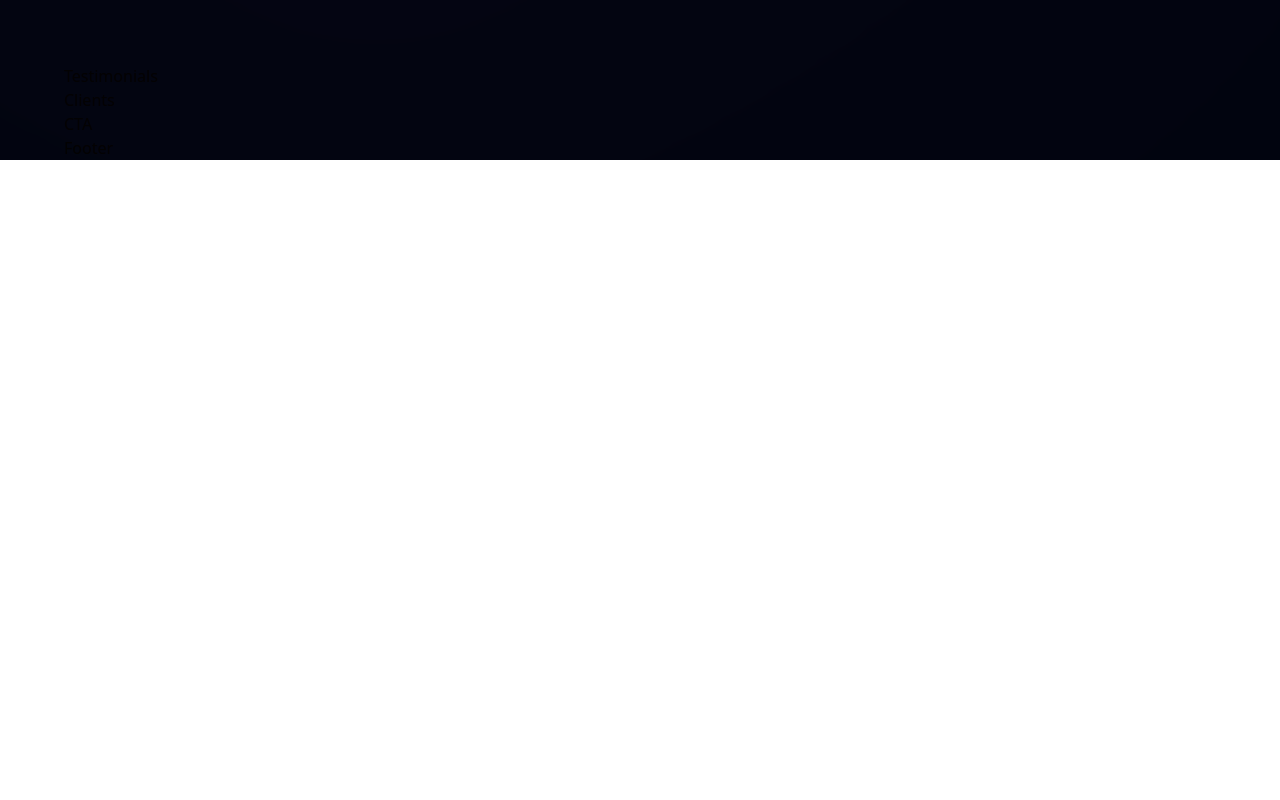
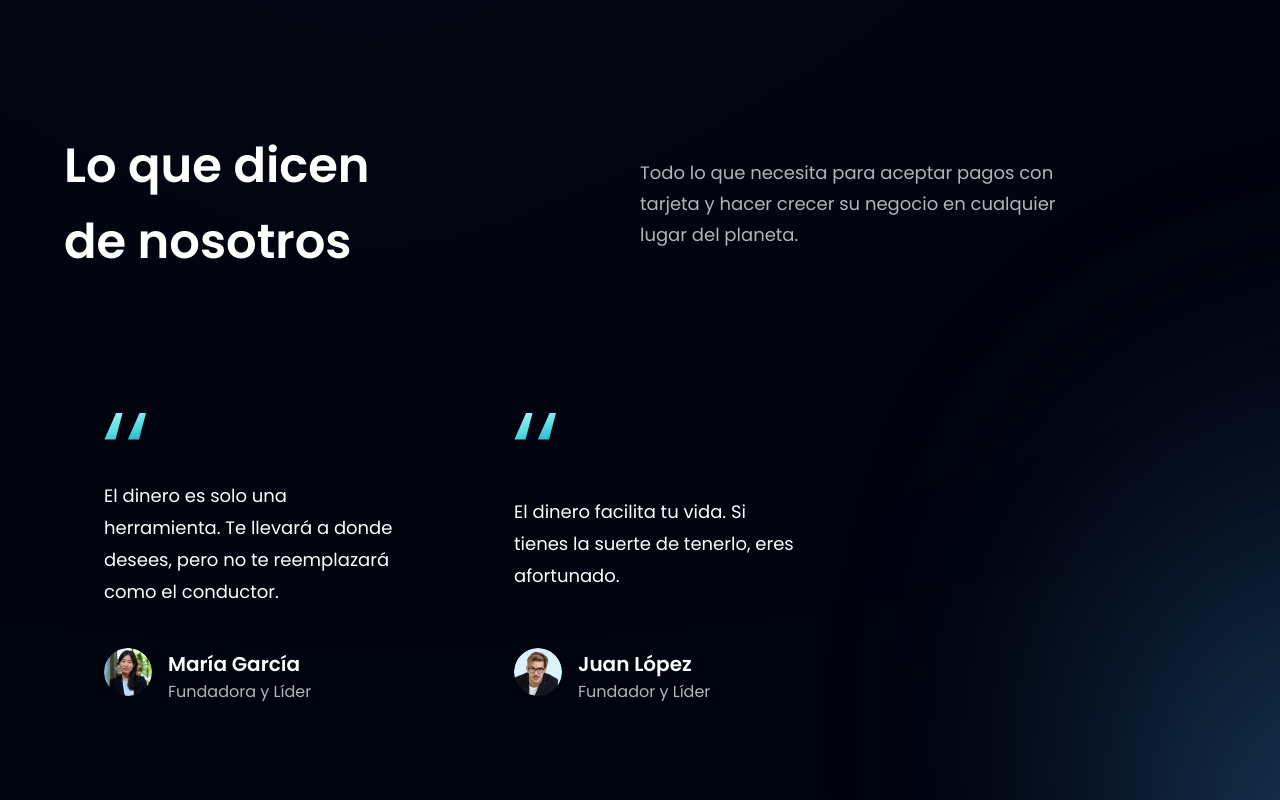
Before and after one commit to develoba/portfolio, a React (Vite) app in the folder globalbank/: page / in a window 1280 px wide. Shown: the part 2800-3600 px from the top of the page. Before the commit the page ends 2960 px from the top, so only its background shows below. Built offline with nearby package versions, Linux system fonts and the light colour scheme.

Commit message:
Complete testimonials component

```diff
--- a/globalbank/src/components/FeedbackCard.jsx
+++ b/globalbank/src/components/FeedbackCard.jsx
@@ -1,9 +1,22 @@
 import React from 'react'
+import { quotes } from '../assets'
 
-const FeedbackCard = () => {
-  return (
-    <div>FeedbackCard</div>
-  )
-}
+const FeedbackCard = ({ content, name, title, img }) => (
+    <div className='flex justify-between flex-col px-10 py-12 rounded-[20px] max-w-[370px] md:mr-10 sm:mr-5 mr-0 my-5 feedback-card'>
+      <img src={quotes} alt='double_quotes' className='w-[42px] h-[27px] object-contain' />
+
+      <p className='font-poppins font-normal text-[18px] leading-[32px] text-white my-10'>{content}</p>
+
+      <div className='flex flex-row'>
+        <img src={img} alt={name} className='w-[48px] h-[48px] rounded-full' />
+
+        <div className='flex flex-col ml-4'>
+          <h4 className='font-poppins font-semibold text-[20px] leading-[32px] text-white'>{name}</h4>
+          <p className='font-poppins font-normal text-[16px] leading-[24px] text-dimWhite'>{title}</p>
+        </div>
+      </div>
+    </div>
+)
+
 
 export default FeedbackCard
--- a/globalbank/src/components/Testimonials.jsx
+++ b/globalbank/src/components/Testimonials.jsx
@@ -1,9 +1,27 @@
-import React from 'react'
+import { feedback } from '../constants'
+import styles from '../style'
+import FeedbackCard from './FeedbackCard'
 
-const Testimonials = () => {
-  return (
-    <div>Testimonials</div>
-  )
-}
+const Testimonials = () => (
+    <section id='clients' className={`${styles.paddingY} ${styles.flexCenter} flex-col relative`}>
+      <div className='absolute z-[0] w-[60%] h-[60%] -right-[50%] rounded-full blue__gradient' />
+
+      <div className='w-full flex justify-between items-center md:flex-row flex-col sm:mb-16 mb-6 relative z-[1]'>
+        <h1 className={styles.heading2}>Lo que dicen <br className='sm:block hidden' /> de nosotros</h1>
+        <div className='w-full md:mt-0 mt-6'>
+          <p className={`${styles.paragraph} text-left max-w-[450px]`}>
+            Todo lo que necesita para aceptar pagos con tarjeta y hacer crecer su negocio en cualquier lugar del planeta.
+          </p>
+        </div>
+      </div>
+
+      <div className='flex flex-wrap sm:justify-start justify-center w-full feedback-container relative z-[1]'>
+        {feedback.map((card) => (
+          <FeedbackCard key={card.id} {...card} />
+        ))}
+      </div>
+    </section>
+)
+
 
 export default Testimonials
```
